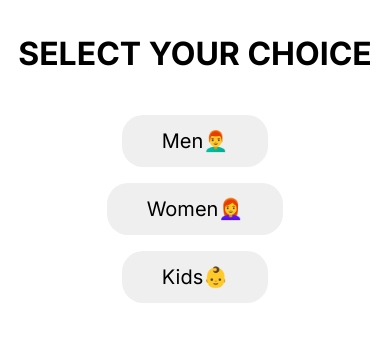
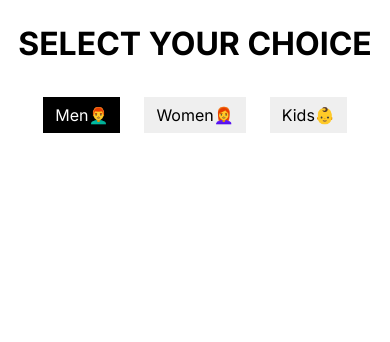
Before and after one commit to desaiHarshit722/product-list, a plain HTML site: page index.html in a window 390 px wide. Both pictures are taken after a click on the button "Men👨‍🦰". Drawn offline with Linux system fonts and the light colour scheme; no server answers.

Commit message:
third commit

```diff
--- a/index.html
+++ b/index.html
@@ -9,7 +9,7 @@
     <link rel="stylesheet" href="./style.css">
 </head>
 
-<body>
+<body >
     <!-- main-heading container starts here -->
     <div class="heading-container">
         <h1>Select your choice</h1>
@@ -19,14 +19,14 @@
     <!-- Tab switching layout container starts here -->
     <div class="tab-switching-container">
         <div class="button-container">
-            <div id="btn1" class="btn1">
-                <button>Men👨‍🦰</button>
+            <div  class="btn1">
+                <button id="btn1">Men👨‍🦰</button>
             </div>
-            <div id="btn2" class="btn2">
-                <button>Women👩‍🦰</button>
+            <div class="btn2">
+                <button  id="btn2">Women👩‍🦰</button>
             </div>
-            <div id="btn3" class="btn3">
-                <button>Kids👶</button>
+            <div  class="btn3">
+                <button id="btn3">Kids👶</button>
             </div>
         </div>
     </div>
--- a/index.js
+++ b/index.js
@@ -59,18 +59,25 @@ const displayProducts = (productsArr) => {
 }
 
 menCategoryBtn.addEventListener("click", () => {
+    menCategoryBtn.classList.add("active-tab");
+    kidsCategoryBtn.classList.remove("active-tab");
+    womenCategoryBtn.classList.remove("active-tab");
     const menCategoryProducts = apiData.categories[0].category_products;
     displayProducts(menCategoryProducts);
 });
 
 womenCategoryBtn.addEventListener("click", () => {
-
+    womenCategoryBtn.classList.add("active-tab");
+    menCategoryBtn.classList.remove("active-tab");
+    kidsCategoryBtn.classList.remove("active-tab");
     const womenCategoryProducts = apiData.categories[1].category_products;
     displayProducts(womenCategoryProducts);
 });
 
 kidsCategoryBtn.addEventListener("click", () => {
-
+    kidsCategoryBtn.classList.add("active-tab");
+    menCategoryBtn.classList.remove("active-tab");
+    womenCategoryBtn.classList.remove("active-tab");
     const kidsCategoryProducts = apiData.categories[2].category_products;
     displayProducts(kidsCategoryProducts);
 });
@@ -80,6 +87,7 @@ initData()
     .then((data) => {
         apiData = data;
         const menCategoryProducts = apiData.categories[0].category_products;
+        menCategoryBtn.classList.add("active-tab");
         console.log(menCategoryProducts)
         displayProducts(menCategoryProducts);
     })
--- a/style.css
+++ b/style.css
@@ -4,9 +4,17 @@
     padding: 0;
     box-sizing: border-box;
     font-family: "Inter", sans-serif;
+    /* overflow: hidden; */
+}
+
+body {
+    height: 100vh;
+    /* border: 2px solid red; */
+    overflow: hidden;
+    overflow-x: hidden;
 }
 .heading-container{
-    margin-top: 34px;
+    margin-top: 24px;
 }
 .heading-container h1{
     text-align: center;
@@ -17,17 +25,19 @@
     justify-content: center;
     align-items: center;
     margin-top: 34px;
-    flex-wrap: wrap;
+    /* flex-wrap: wrap; */
 }
 .button-container .btn1,.btn2,.btn3{
-    padding: 8px 20px;
+    /* padding: 8px 20px; */
     background-color: transparent;
+    padding-bottom: 24px;
 }
 .button-container .btn1 button,.btn2 button,.btn3 button{
-    padding: 14px 40px;
+    width: 200px;
+    padding: 8px 12px;
     font-size: 20px;
     border: none;
-    border-radius: 21px;
+    /* border-radius: 5px; */
     cursor: pointer;
 }
 .btn1 button:hover,.btn2 button:hover,.btn3 button:hover{
@@ -35,7 +45,7 @@
     color: white;
 }
 .card1-display img{
-    height: 300px;
+    height: 200px;
 }
 .card1-display .womens-dress{
     display: flex;
@@ -102,21 +112,60 @@
     display: flex;
     flex-direction: column;
     align-items: center;
+    /* border: 2px solid red; */
     flex-wrap: wrap;
+    width: 280px;
 }
 .cards-items img{
-    height: 300px;
+    /* object-fit: contain; */
+    height: 250px;
+    /* width: 280px; */
 }
 .center-page{
     display: flex;
     justify-content: center;
     align-items: center;
-    height: 100vh;
-    gap: 33px;
+    height: calc(100% - 76px);
+    gap: 12px;
     flex-wrap: wrap;
-    margin-top: 30px;
+    overflow-y: auto;
+    /* padding: 45px; */
+}
+
+#btn1, #btn2, #btn3 {
+    font-size: 16px;
+    margin: 0 12px;
+    display: flex;
+    gap: 3rem;
+    justify-content: center;
 }
 
 .active-tab {
     background-color: black;
+    color: white;
 }
+
+.container {
+    margin: 12px 0;
+    /* padding: 12px 0 !important; */
+    border-top: 2px solid;
+}
+
+@media (max-width: 640px) {
+    body {
+        /* overflow: auto; */
+        overflow-x: hidden !important;
+    }
+    .cards-items{
+        width: 300px;
+        border: 1px solid silver;
+        padding: 12px 0;
+    }
+    .center-page {
+        height: 500px;
+        overflow-y: scroll;
+    }
+    #btn1, #btn2, #btn3 {
+        width: auto;
+    }
+}
```
